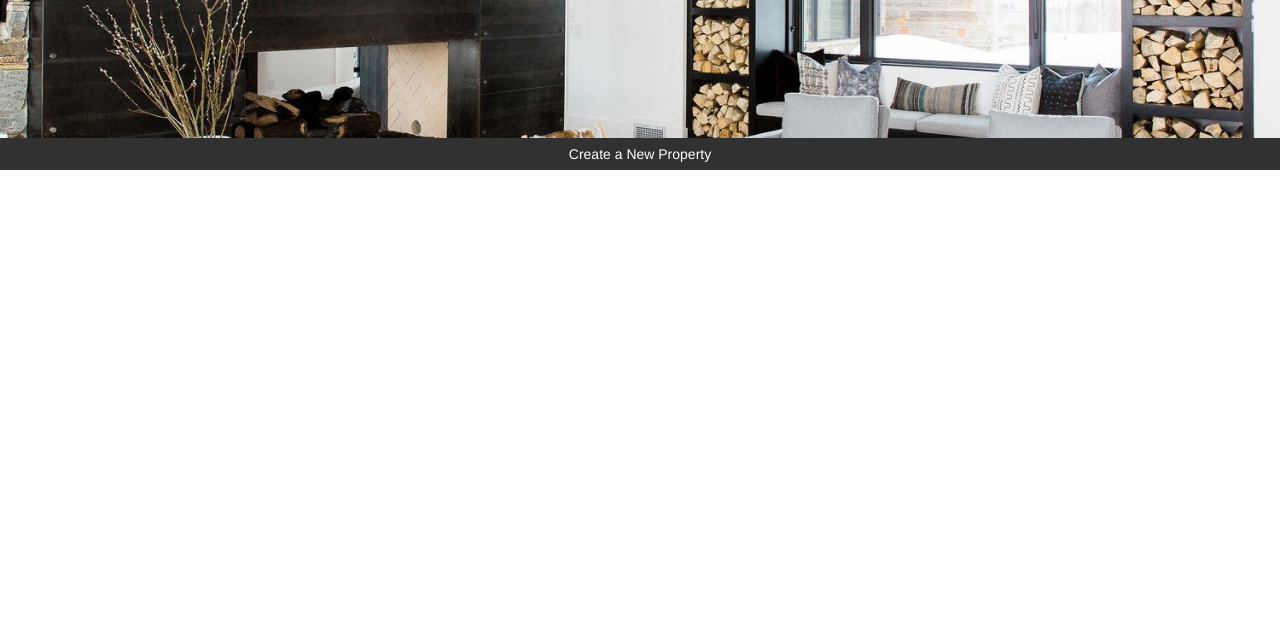
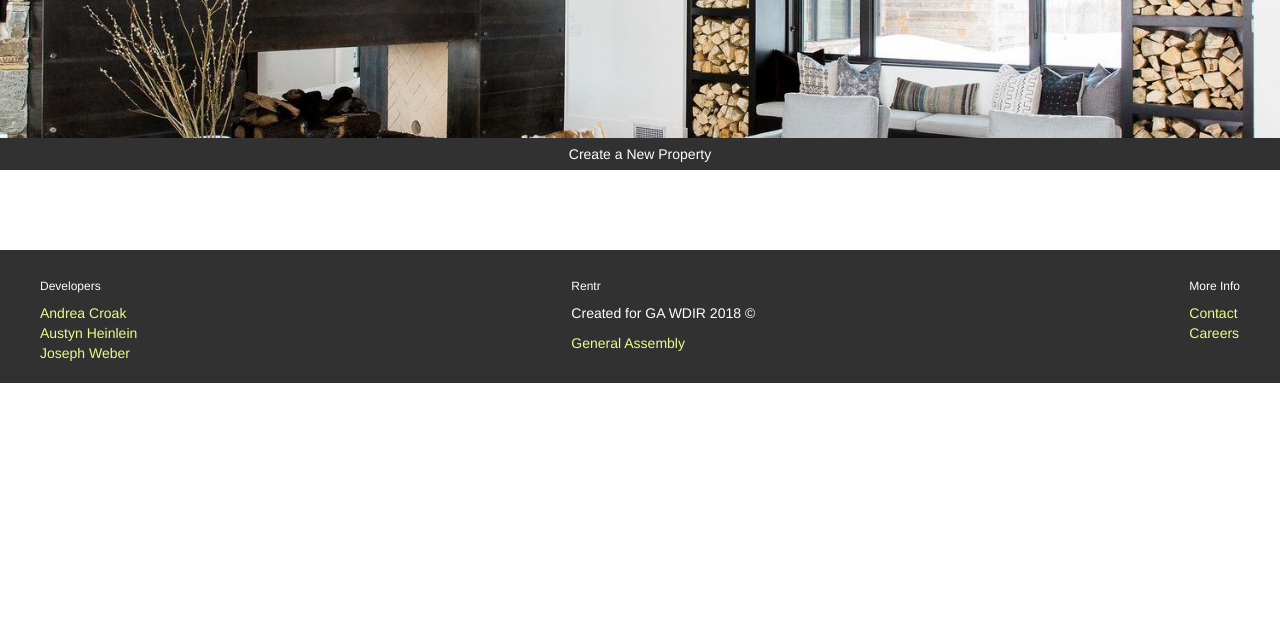
Before and after one commit to austynheinlein/unit3_project, a website: page public/index.html in a window 1280 px wide. Shown: the part 162-800 px from the top of the page. Drawn offline with nearby package versions, Linux system fonts and the light colour scheme; no server answers.

Commit message:
styled propertyImages and footer

```diff
--- a/public/css/main.css
+++ b/public/css/main.css
@@ -84,8 +84,9 @@ input:focus {
   outline: none;
 }
 .login input[type=text], .user input[type=text], .login input[type=password], .user input[type=password] {
-  border: 1px solid #313131;
+  border: none;
   margin: 1px;
+  padding-left: 5px;
 }
 .logout button {
   width: 150px;
@@ -135,6 +136,7 @@ h2 {
   justify-content: center;
   width: 100%;
   margin-top: 40px;
+  margin-bottom: 40px;
 }
 ul {
   display: flex;
@@ -147,6 +149,10 @@ ul {
 li img {
   width: 200px;
   height: 200px;
+  border: 2px solid white;
+}
+li img:hover {
+  border: 2px solid #eafb8a;
 }
 .belowImg {
   margin-top: 5px;
@@ -161,9 +167,37 @@ li img {
   justify-content: space-between;
 }
 .myButton {
-  font-size: 10px;
+  font-size: 12px;
   background: #313131;
   color: white;
   border: 1px solid #313131;
   width: 95px;
 }
+.myButton:hover {
+  cursor: pointer;
+  color: #eafb8a;
+}
+
+/*********************************/
+/* footer */
+/*********************************/
+
+.footer {
+  width: 100%;
+  background: #313131;
+  display: flex;
+  flex-direction: row;
+  justify-content: space-between;
+}
+.devs, .ga, .info {
+  display: flex;
+  flex-direction: column;
+  color: white;
+  padding: 20px 40px;
+}
+.devs a, .ga a, .info a {
+  color: #eafb8a;
+}
+.devs a:hover, .ga a:hover, .info a:hover {
+  color: #97a066;
+}
--- a/public/index.html
+++ b/public/index.html
@@ -107,6 +107,29 @@
               </div>
           </div>
         </div>
+
+        <!-- FOOTER -->
+        <div class="footer">
+          <div class="devs">
+            <h6>Developers</h6>
+            <a href="https://github.com/acroak">Andrea Croak</a>
+            <a href="https://github.com/austynheinlein">Austyn Heinlein</a>
+            <a href="https://github.com/joseph-weber">Joseph Weber</a>
+          </div>
+
+          <div class="ga">
+            <h6>Rentr</h6>
+            <p>Created for GA WDIR 2018 &copy;</p>
+            <a href="https://generalassemb.ly/">General Assembly</a>
+          </div>
+
+          <div class="info">
+            <h6>More Info</h6>
+            <a href="#">Contact</a>
+            <a href="#">Careers</a>
+          </div>
+        </div>
+
     </div><!-- END CONTAINER DIV -->
   </body>
 </html>
```
Also changed, not shown: public/partials/footer.html (+3 -3 lines).
